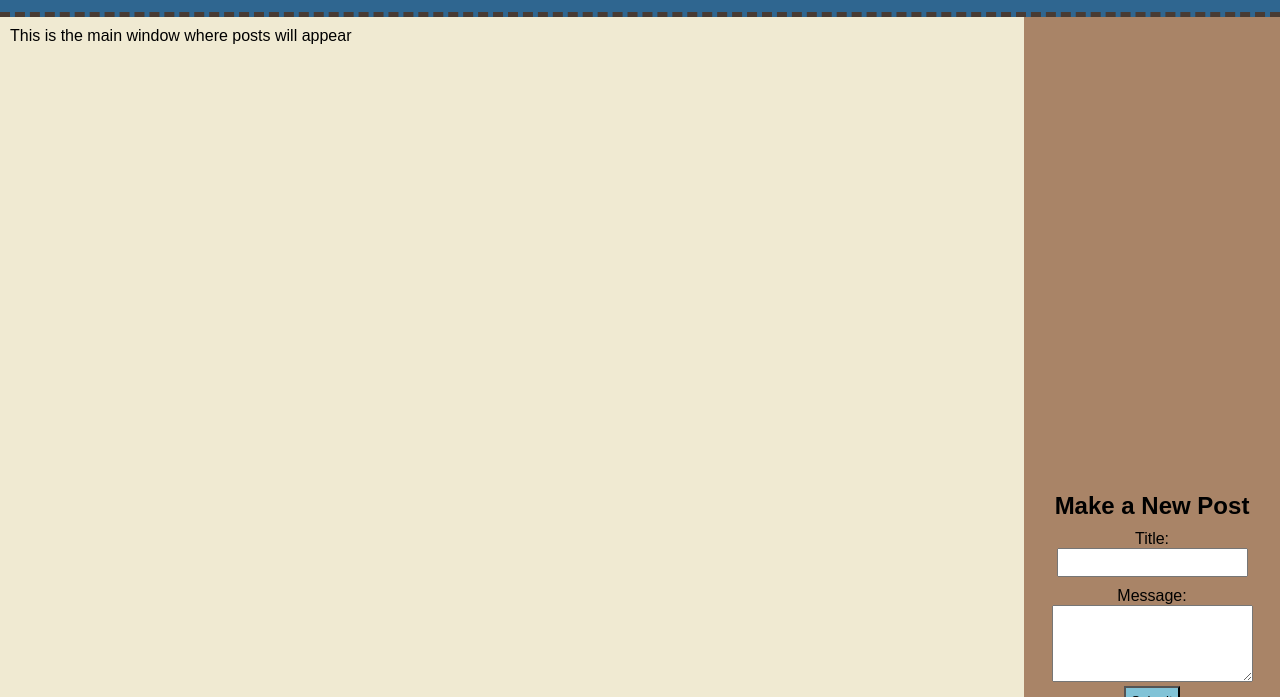
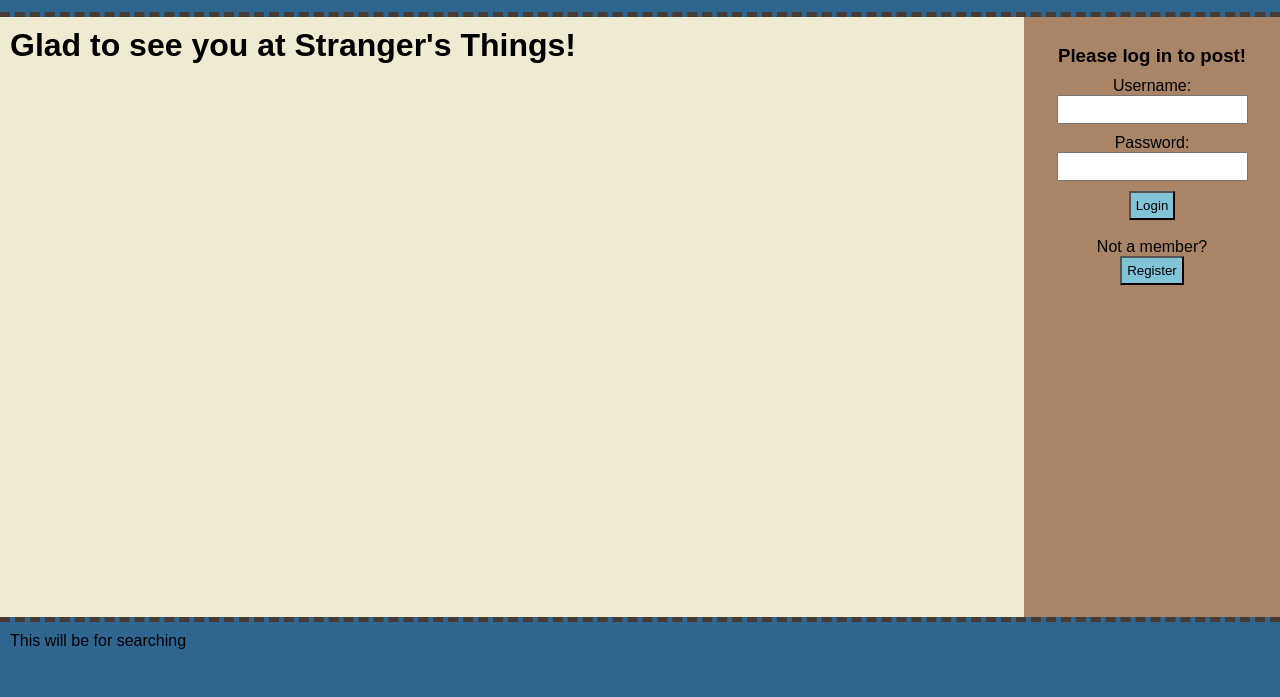
Before and after one commit to tgpretender/Stranger_Things_MJ, a React app: page / in a window 1280 px wide. Shown: the part 103-800 px from the top of the page. Built offline with nearby package versions, Linux system fonts and the light colour scheme.

Commit message:
decided to use display to toggle sidebar items visibility

```diff
--- a/public/style.css
+++ b/public/style.css
@@ -93,17 +93,17 @@ footer {
     border-top: 5px dashed #483b33;
 }
 .register {
-    visibility:hidden;
+    display:none;
     padding:10px;
     text-align:center;
 }
 .login {
-    visibility:hidden;
+    display:inline;
     padding:10px;
     text-align:center;
 }
 .newPost {
-    visibility:visible;
+    display:none;
     padding:10px;
     text-align:center;
 }
--- a/src/components/Header.js
+++ b/src/components/Header.js
@@ -1,4 +1,5 @@
 import React from 'react';
+
 
 const Header = (props) => {
     const { isAuthenticated, userName, setUserName, setUserToken, setIsAuthenticated } = props;
@@ -31,9 +32,17 @@ const Header = (props) => {
         setIsAuthenticated(false);
         setUserName("");
         setUserToken("");
+
+        const newpost = document.querySelector('.login');
+        newpost.style.display = 'inline';
+        const loginElement = document.querySelector('.newPost');
+        loginElement.style.display='none';
+
         localStorage.removeItem("usertoken");
         localStorage.removeItem("username");
         localStorage.removeItem("isLoggedIn");
+
+        location.reload();
     }
 
     if(!isAuthenticated) {
--- a/src/components/Login.js
+++ b/src/components/Login.js
@@ -4,8 +4,8 @@ import { Link, Redirect } from 'react-router-dom';
 
 const Login = (props) => {
     const { baseURL, setUserToken, setUserName, setIsAuthenticated } = props;
-    const [ username, setUsername ] = useState("");
-    const [ password, setPassword ] = useState("");
+    const [ loginUsername, setLoginUsername ] = useState("");
+    const [ loginPassword, setLoginPassword ] = useState("");
 
     function loginUser(user,pass) {
         event.preventDefault();
@@ -40,9 +40,10 @@ const Login = (props) => {
                 if(!localStorage.getItem("isLoggedIn")){
                     localStorage.setItem("isLoggedIn", true);
                 }
-
-                //set visibility toggle
-                //set logic for the Register button
+                    const newpost = document.querySelector('.newPost');
+                    newpost.style.display = 'inline';
+                    const loginElement = document.querySelector('.login');
+                    loginElement.style.display='none';
             } else {
                 alert("Please try again!");
             }
@@ -54,30 +55,34 @@ const Login = (props) => {
     return (
                 <section className="login">
                     <h1>Please log in to post!</h1>
-                    <form onSubmit={() => {loginUser(username,password)}}>
+                    <form onSubmit={() => {loginUser(loginUsername,loginPassword)}}>
                         <div>
                             <label>Username: </label>
                             <input id="loginUsernameInput"
                             type="type"
-                            name="username"
-                            value={username}
-                            onChange={(e) => setUsername(e.target.value)}
+                            name="loginUsername"
+                            value={loginUsername}
+                            onChange={(e) => setLoginUsername(e.target.value)}
                             required />
                         </div>
                         <div>
                             <label>Password: </label>
                             <input id="loginPasswordInput"
                             type="type"
-                            name="password"
-                            value={password}
-                            onChange={(e) => setPassword(e.target.value)}
+                            name="loginPassword"
+                            value={loginPassword}
+                            onChange={(e) => setLoginPassword(e.target.value)}
                             required />
                         </div>
-                        <button onClick={() => loginUser(username,password)}>Login</button>
+                        <button onClick={() => loginUser(loginUsername,loginPassword)}>Login</button>
                         <br /><br />
                         <p>Not a member?</p>
-                        <button>Register</button>
-                        {/* <Link to="/register" class="linkButton">Register</Link> */}
+                        <button onClick={() => {
+                            const newpost = document.querySelector('.register');
+                            newpost.style.display = 'inline';
+                            const loginElement = document.querySelector('.login');
+                            loginElement.style.display='none';
+                        }}>Register</button>
                     </form>
                 </section>
             )
--- a/src/components/NewPost.js
+++ b/src/components/NewPost.js
@@ -10,11 +10,11 @@ const NewPost = (props) => {
     //figure this out AFTER the sendPost funciton is working successfully
 
     //variable testing, will be deleted once sendPost is working correctly
-    if(isAuthenticated) {
-        console.log("Can post? ", true);
-    } else {
-        console.log("Can post? ", false);
-    }
+    // if(isAuthenticated) {
+    //     console.log("Can post? ", true);
+    // } else {
+    //     console.log("Can post? ", false);
+    // }
     //end of variable testing
 
     function sendPost(title,message) {
--- /dev/null
+++ b/src/components/Profile.js
@@ -0,0 +1,8 @@
+import React from 'react';
+
+const Profile = () => {
+    //const { userName } = props;
+    <h1>Profile from component</h1>
+}
+
+export default Profile;
--- a/src/components/Register.js
+++ b/src/components/Register.js
@@ -2,8 +2,8 @@ import React, { useState } from 'react';
 
 const Register = (props) => {
     const { baseURL, setUserToken, setUserName, setIsAuthenticated } = props;
-    const [ username, setUsername ] = useState("");
-    const [ password, setPassword ] = useState("");
+    const [ regUsername, setRegUsername ] = useState("");
+    const [ regPassword, setRegPassword ] = useState("");
 
     function registerUser(user, pass) {
         event.preventDefault();
@@ -39,7 +39,10 @@ const Register = (props) => {
                     localStorage.setItem("isLoggedIn", true);
                 }
 
-                //set visibility toggle
+                const newpost = document.querySelector('.newPost');
+                newpost.style.display = 'inline';
+                const loginElement = document.querySelector('.register');
+                loginElement.style.display='none';
             }else {
                 alert("Please try again!");
             }
@@ -50,14 +53,14 @@ const Register = (props) => {
     return (
         <section className="register">
             <h1>Please register to post!</h1>
-            <form onSubmit={() => {registerUser(username,password)}} >
+            <form onSubmit={() => {registerUser(regUsername, regPassword)}} >
             <div>
                 <label>Username: </label>
                 <input id="usernameInput"
                 type="type"
                 name="username"
-                value={username}
-                onChange={(e) => setUsername(e.target.value)}
+                value={regUsername}
+                onChange={(e) => setRegUsername(e.target.value)}
                 required />
             </div>
             <div>
@@ -65,11 +68,11 @@ const Register = (props) => {
                 <input id="passwordInput"
                 type="type"
                 name="password"
-                value={password}
-                onChange={(e) => setPassword(e.target.value)}
+                value={regPassword}
+                onChange={(e) => setRegPassword(e.target.value)}
                 required />
                 </div>
-                <button onClick={() => registerUser(username,password)}>Register</button>
+                <button onClick={() => registerUser(regUsername,regPassword)}>Register</button>
             </form>
         </section>
     )
--- a/src/components/index.js
+++ b/src/components/index.js
@@ -2,3 +2,4 @@ export { default as Header } from './Header';
 export { default as Register } from './Register';
 export { default as Login } from './Login';
 export { default as NewPost } from './NewPost';
+export { default as Profile } from './Profile';
--- a/src/index.js
+++ b/src/index.js
@@ -1,11 +1,20 @@
 import React, { useState } from 'react';
 import ReactDOM from 'react-dom';
+
+//Not being used but leaving in case I change my mind
+import {
+    BrowserRouter as Router,
+    Switch,
+    Link,
+    Route,
+    Redirect } from 'react-router-dom';
 
 import {
     Header,
     Register,
     Login,
-    NewPost
+    NewPost,
+    Profile
 } from './components';
 
 const App = () => {
@@ -18,7 +27,7 @@ const App = () => {
     return <div className="app">
         <Header isAuthenticated={isAuthenticated} userName={userName} setUserName={setUserName} setUserToken={setUserToken} setIsAuthenticated={setIsAuthenticated}/>
         <main>
-            This is the main window where posts will appear
+            <h1>Glad to see you at Stranger's Things!</h1>
         </main>
         <section id="sidebar">
             <Register baseURL={baseURL} setUserToken={setUserToken} setUserName={setUserName} setIsAuthenticated={setIsAuthenticated} />
@@ -30,4 +39,5 @@ const App = () => {
         </footer>
         </div>
 }
+
 ReactDOM.render(<App />, document.getElementById('app'));
```
Also changed, not shown: 2 other files.
